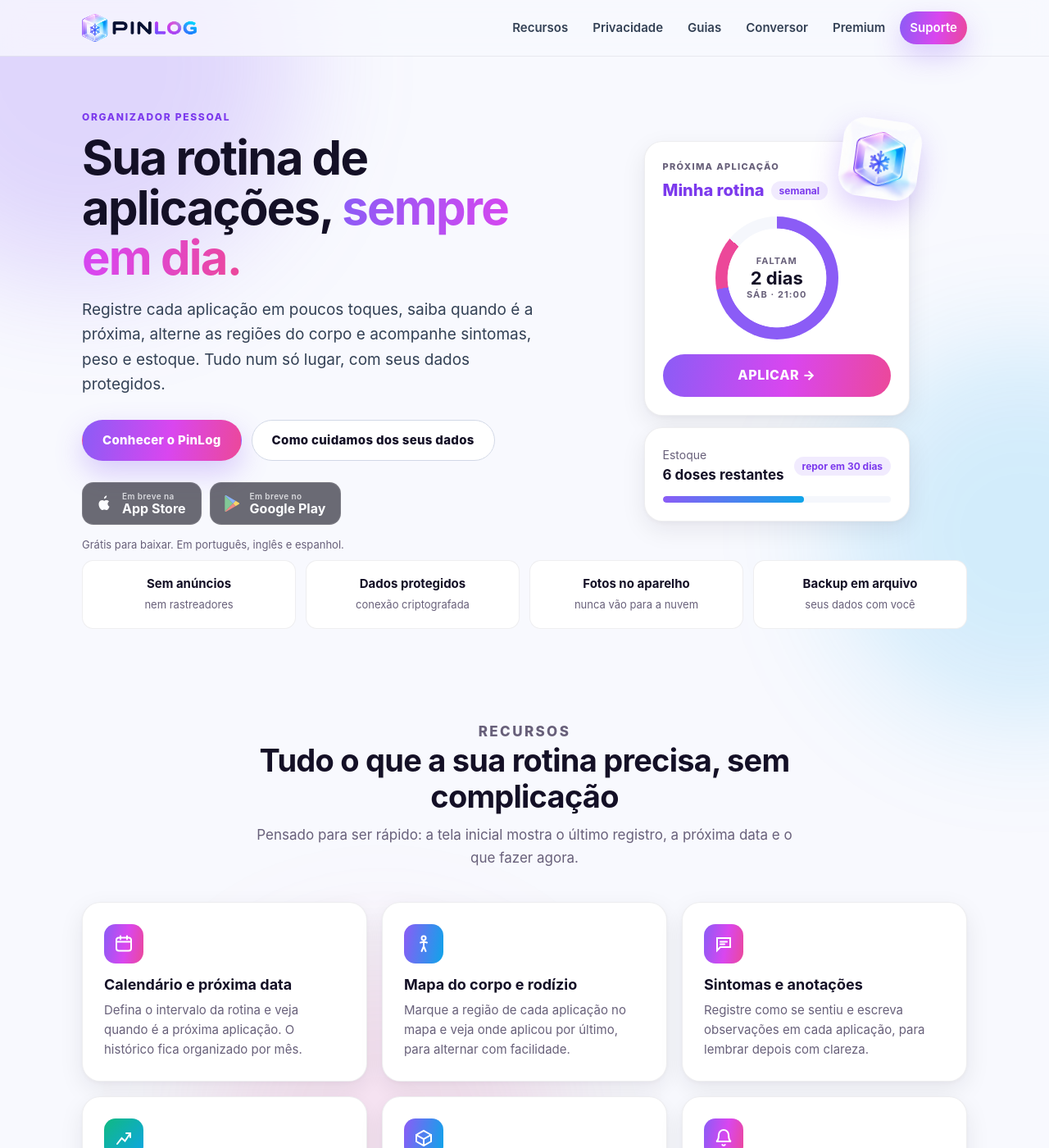
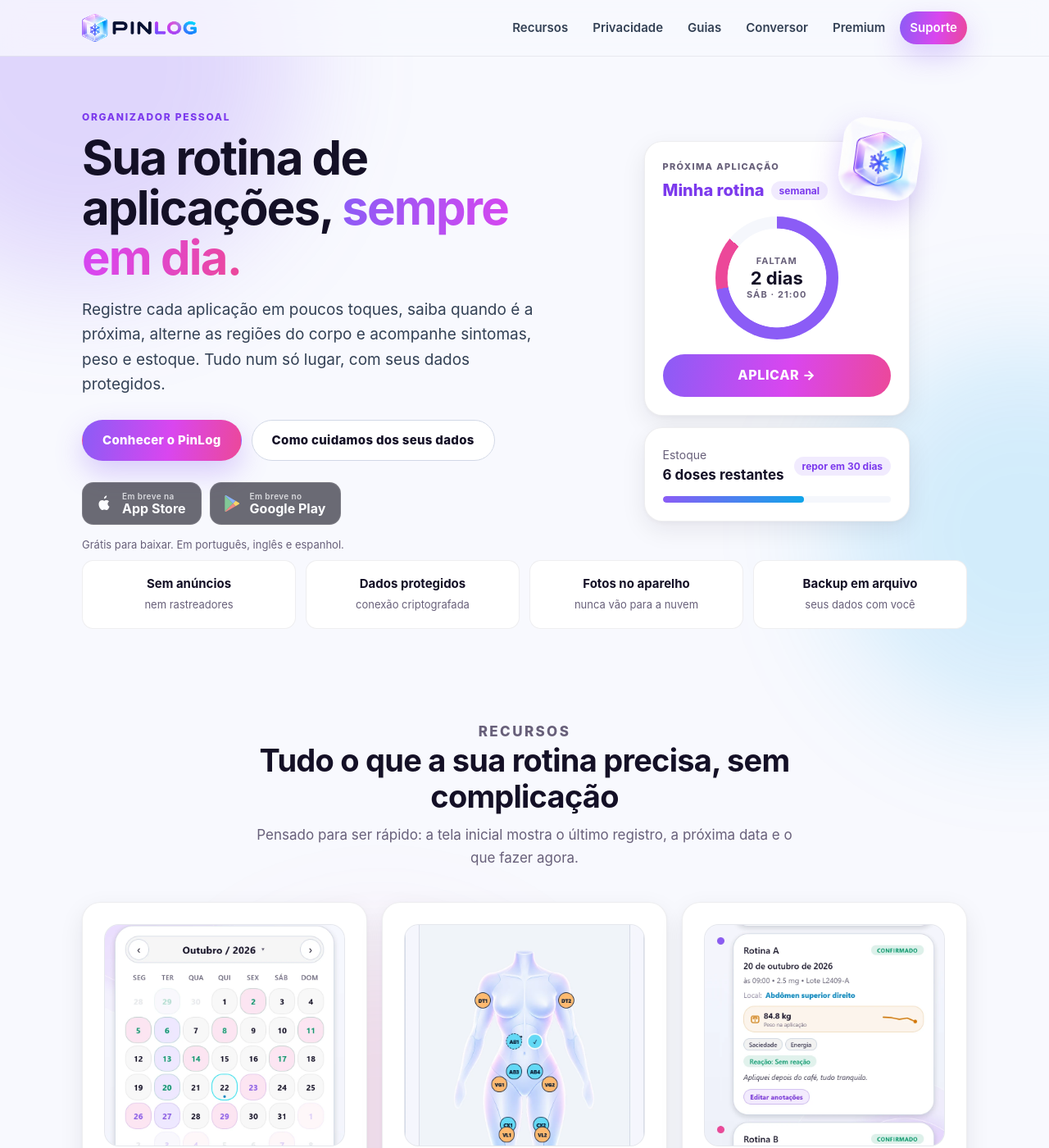
Before and after one commit to klvnblst/pinlog-site, a Jekyll site: the page built from index.html, in a window 1280 px wide and 1400 px high. Shown: the whole window at 82% size. Built offline with Jekyll 4.4.1, drawn with Linux system fonts in a browser that asks for light colours.

Commit message:
Página inicial: fotos reais do app em cada card de Recursos (dados fictícios)

```diff
--- a/assets/css/site.css
+++ b/assets/css/site.css
@@ -1865,3 +1865,17 @@
   display: grid;
   gap: 6px;
 }
+
+/* Recursos: a real screen of the app on top of each card */
+.feature-shot {
+  display: block;
+  width: 100%;
+  height: auto;
+  aspect-ratio: 13 / 12;
+  object-fit: cover;
+  object-position: top;
+  margin-bottom: 18px;
+  border-radius: 18px;
+  border: 1px solid var(--border-soft);
+  background: var(--card-soft);
+}
--- a/index.html
+++ b/index.html
@@ -75,46 +75,55 @@
     </div>
     <div class="features">
       <article class="card feature">
+        <img class="feature-shot" src="{{ '/assets/img/recursos/calendario.webp' | relative_url }}" width="780" height="720" alt="Calendário do PinLog com os dias de aplicação marcados e as próximas datas" loading="lazy" decoding="async" />
         <span class="icon"><svg viewBox="0 0 24 24" fill="none" stroke="currentColor" stroke-width="2" stroke-linecap="round" aria-hidden="true"><rect x="3" y="4.5" width="18" height="16" rx="3"/><path d="M3 9.5h18M8 2.5v4M16 2.5v4"/></svg></span>
         <h3>Calendário e próxima data</h3>
         <p>Defina o intervalo da rotina e veja quando é a próxima aplicação. O histórico fica organizado por mês.</p>
       </article>
       <article class="card feature">
+        <img class="feature-shot" src="{{ '/assets/img/recursos/mapa.webp' | relative_url }}" width="780" height="720" alt="Mapa do corpo do PinLog com as regiões numeradas para escolher o local" loading="lazy" decoding="async" />
         <span class="icon cool"><svg viewBox="0 0 24 24" fill="none" stroke="currentColor" stroke-width="2" stroke-linecap="round" aria-hidden="true"><circle cx="12" cy="5" r="2.5"/><path d="M12 8v7M8 10.5l4-1 4 1M9.5 21l2.5-6 2.5 6"/></svg></span>
         <h3>Mapa do corpo e rodízio</h3>
         <p>Marque a região de cada aplicação no mapa e veja onde aplicou por último, para alternar com facilidade.</p>
       </article>
       <article class="card feature">
+        <img class="feature-shot" src="{{ '/assets/img/recursos/sintomas.webp' | relative_url }}" width="780" height="720" alt="Registro de aplicação com sintomas, reação e anotação" loading="lazy" decoding="async" />
         <span class="icon"><svg viewBox="0 0 24 24" fill="none" stroke="currentColor" stroke-width="2" stroke-linecap="round" aria-hidden="true"><path d="M4 5h16v11H8l-4 4z"/><path d="M8 9.5h8M8 12.5h5"/></svg></span>
         <h3>Sintomas e anotações</h3>
         <p>Registre como se sentiu e escreva observações em cada aplicação, para lembrar depois com clareza.</p>
       </article>
       <article class="card feature">
+        <img class="feature-shot" src="{{ '/assets/img/recursos/peso.webp' | relative_url }}" width="780" height="720" alt="Gráfico de peso com peso inicial, atual e meta" loading="lazy" decoding="async" />
         <span class="icon mint"><svg viewBox="0 0 24 24" fill="none" stroke="currentColor" stroke-width="2" stroke-linecap="round" aria-hidden="true"><path d="M4 19 9.5 12l4 3.5L20 6"/><path d="M15 6h5v5"/></svg></span>
         <h3>Peso, medidas e fotos</h3>
         <p>Acompanhe peso, metas e medidas ao longo do tempo. As fotos de evolução ficam guardadas só no seu aparelho.</p>
       </article>
       <article class="card feature">
+        <img class="feature-shot" src="{{ '/assets/img/recursos/estoque.webp' | relative_url }}" width="780" height="720" alt="Tela de estoque com doses disponíveis, duração prevista e data para repor" loading="lazy" decoding="async" />
         <span class="icon cool"><svg viewBox="0 0 24 24" fill="none" stroke="currentColor" stroke-width="2" stroke-linecap="round" aria-hidden="true"><path d="M21 8 12 3 3 8v8l9 5 9-5z"/><path d="M3 8l9 5 9-5M12 13v8"/></svg></span>
         <h3>Estoque com previsão</h3>
         <p>Saiba quantas doses restam e receba o aviso na hora certa de repor, considerando o prazo de entrega que você define.</p>
       </article>
       <article class="card feature">
+        <img class="feature-shot" src="{{ '/assets/img/recursos/lembretes.webp' | relative_url }}" width="780" height="720" alt="Notificações discretas do PinLog na tela bloqueada, sem o nome do que é aplicado" loading="lazy" decoding="async" />
         <span class="icon"><svg viewBox="0 0 24 24" fill="none" stroke="currentColor" stroke-width="2" stroke-linecap="round" aria-hidden="true"><path d="M6 8a6 6 0 0 1 12 0c0 7 3 8 3 8H3s3-1 3-8M10.3 20a2 2 0 0 0 3.4 0"/></svg></span>
         <h3>Lembretes discretos</h3>
         <p>Avisos no dia da aplicação e na hora de repor. Por padrão, o aviso não diz o que é, para ninguém ver na tela bloqueada.</p>
       </article>
       <article class="card feature">
+        <img class="feature-shot" src="{{ '/assets/img/recursos/conversor.webp' | relative_url }}" width="780" height="720" alt="Resultado do conversor de unidades com a escala da seringa" loading="lazy" decoding="async" />
         <span class="icon mint"><svg viewBox="0 0 24 24" fill="none" stroke="currentColor" stroke-width="2" stroke-linecap="round" aria-hidden="true"><path d="M7 4v16M17 4v16M3 9h8M13 15h8"/></svg></span>
         <h3>Conversor de unidades</h3>
         <p>Grátis aqui no site, sem cadastro: converte mg, mL e unidades da seringa com os valores que você digita. Não indica doses. <a href="{{ '/conversor' | relative_url }}">Abrir o conversor</a></p>
       </article>
       <article class="card feature">
+        <img class="feature-shot" src="{{ '/assets/img/recursos/perfis.webp' | relative_url }}" width="780" height="720" alt="Troca entre dois perfis de acompanhamento no PinLog" loading="lazy" decoding="async" />
         <span class="icon cool"><svg viewBox="0 0 24 24" fill="none" stroke="currentColor" stroke-width="2" stroke-linecap="round" aria-hidden="true"><circle cx="9" cy="8" r="3.5"/><circle cx="17" cy="9.5" r="2.5"/><path d="M2.5 20c.8-3.5 3.4-5.5 6.5-5.5s5.7 2 6.5 5.5M15 14.5c2.6 0 4.6 1.6 5.5 4.5"/></svg></span>
         <h3>Dois perfis</h3>
         <p>Acompanhe também a rotina de outra pessoa adulta, com histórico, mapa e estoque separados. Recurso Premium.</p>
       </article>
       <article class="card feature">
+        <img class="feature-shot" src="{{ '/assets/img/recursos/backup.webp' | relative_url }}" width="780" height="720" alt="Opções de backup: relatório em PDF, planilha, backup e restauração" loading="lazy" decoding="async" />
         <span class="icon mint"><svg viewBox="0 0 24 24" fill="none" stroke="currentColor" stroke-width="2" stroke-linecap="round" aria-hidden="true"><path d="M12 3v12M7 10l5 5 5-5M4 19h16"/></svg></span>
         <h3>Sincronização e backup</h3>
         <p>Seus registros ficam no aparelho e na sua conta, para trocar de celular sem perder nada. Exporte um backup completo quando quiser.</p>
```
Also changed, not shown: assets/img/recursos/backup.webp (added), assets/img/recursos/calendario.webp (added), assets/img/recursos/conversor.webp (added), assets/img/recursos/estoque.webp (added), assets/img/recursos/lembretes.webp (added), assets/img/recursos/mapa.webp (added), assets/img/recursos/perfis.webp (added), assets/img/recursos/peso.webp (added), assets/img/recursos/sintomas.webp (added).
